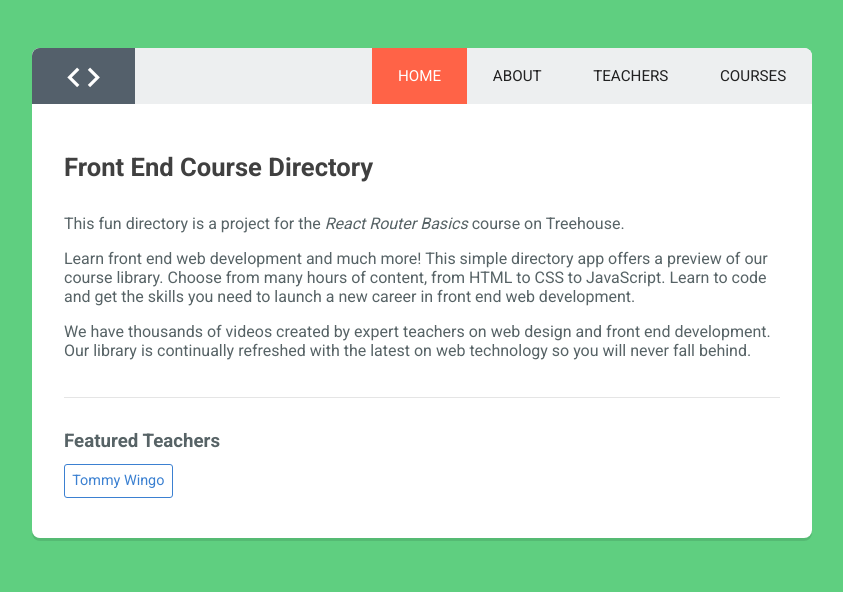
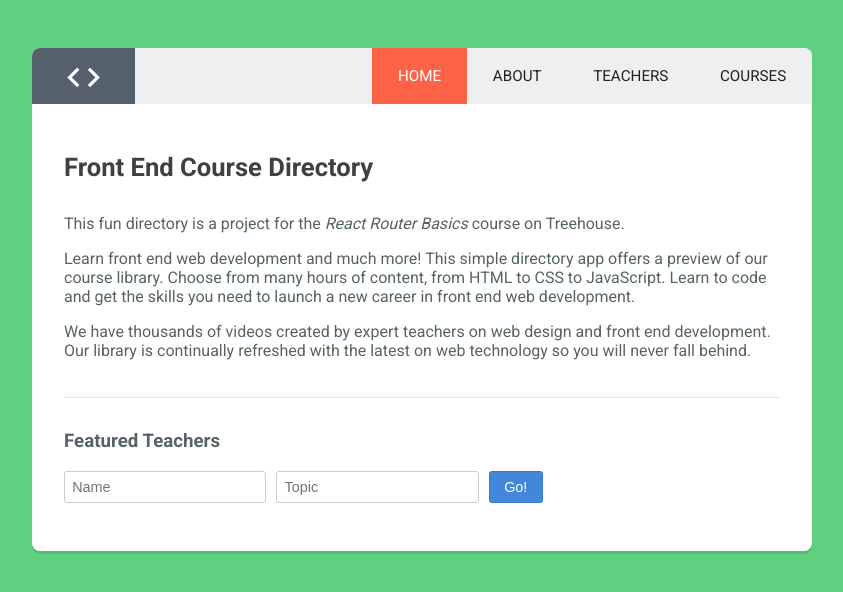
Before and after one commit to Coding-Gymnasium/react-router-4, a React (Create React App) app in the folder course-directory/: page / in a window 1280 px wide. Shown: the top 592 px of the page, without its empty margins (218-1061 px from the left). Built offline with nearby package versions, Linux system fonts and the light colour scheme.

Commit message:
Complete Navigating Routes Programmatically
Co-authored-by: Nico nicorithner@gmail.com

```diff
--- a/course-directory/src/components/App.js
+++ b/course-directory/src/components/App.js
@@ -17,7 +17,7 @@ const App = () => (
         <Route exact path="/" component={Home} />
         <Route path="/about" render={() => <About title="About" />} />
         <Route exact path="/teachers" component={Teachers} />
-        <Route path="/teachers/:topic/:fname-:lname" component={Featured} />
+        <Route path="/teachers/:topic/:name" component={Featured} />
         <Route path="/courses" component={Courses} />
         <Route component={NotFound} />
       </Switch>
--- a/course-directory/src/components/Featured.js
+++ b/course-directory/src/components/Featured.js
@@ -1,7 +1,7 @@
 import React from "react";
 
 const Featured = ({ match }) => {
-  let name = `${match.params.fname} ${match.params.lname}`;
+  let name = match.params.name;
   let topic = match.params.topic;
 
   return (
--- a/course-directory/src/components/Home.js
+++ b/course-directory/src/components/Home.js
@@ -1,7 +1,13 @@
 import React, { Component } from "react";
-import { Link } from "react-router-dom";
 
 class Home extends Component {
+  handleSubmit = (e) => {
+    e.preventDefault();
+    let teacherName = this.name.value;
+    let teacherTopic = this.topic.value;
+    let path = `teachers/${teacherTopic}/${teacherName}`;
+    this.props.history.push(path);
+  };
   render() {
     return (
       <div className="main-content home">
@@ -23,7 +29,19 @@ class Home extends Component {
         </p>
         <hr />
         <h3>Featured Teachers</h3>
-        <Link to="teachers/HTML/Tommy-Wingo">Tommy Wingo</Link>
+        <form onSubmit={this.handleSubmit}>
+          <input
+            type="text"
+            placeholder="Name"
+            ref={(input) => (this.name = input)}
+          />
+          <input
+            type="text"
+            placeholder="Topic"
+            ref={(input) => (this.topic = input)}
+          />
+          <button type="submit">Go!</button>
+        </form>
       </div>
     );
   }
```
